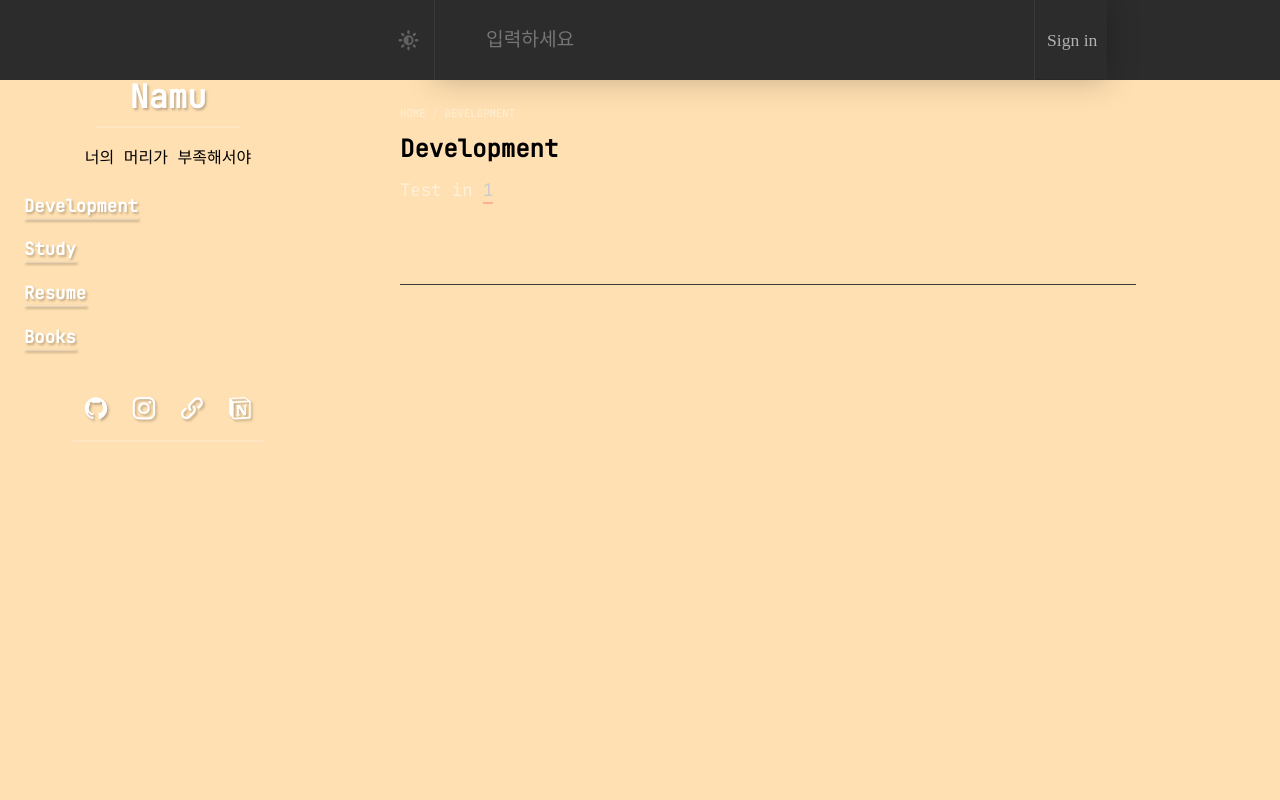
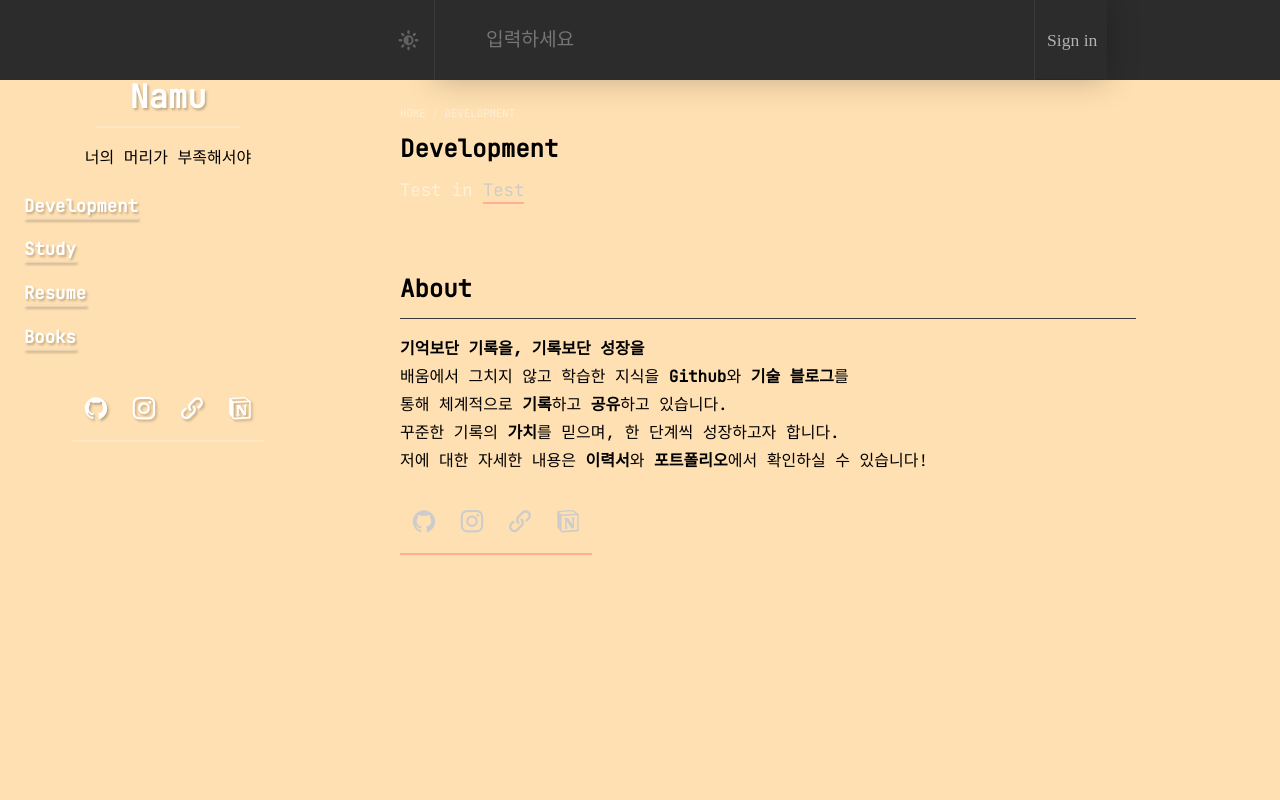
Before and after one commit to wsh6922/namu-frontend, a React (Vite) app: page / in a window 1280 px wide. Shown: the top 800 px of the page. Built offline with nearby package versions, Linux system fonts and the light colour scheme; a web font is replaced by a local one.

Commit message:
content부분 완성

```diff
--- a/src/assets/scss/section/_content.scss
+++ b/src/assets/scss/section/_content.scss
@@ -96,6 +96,49 @@
     line-height: 1.4;
 }
 
+.sidebar-social ul {
+    display: inline-block;
+    list-style: none;
+    padding-left: 0;
+    margin-top: 0;
+    margin-bottom: 0;
+}
+
+.sidebar-social ul > li {
+    float: left;
+}
+
+.sidebar-social li > .sidebar-social-icon{
+    display: inline-block;
+    text-align: center;
+    font-size: 1.4rem;
+    width: 3rem;
+    height: 4rem;
+    padding: .5rem 0;
+    line-height: 3rem;
+    border-bottom-width: 2px;
+    border-bottom-style: solid;
+}
+
+.sidebar-social ul > li > a {
+    color: #ccc;
+    transition: color 250ms, text-decoration-color 250ms, border-color 250ms;
+    text-decoration-color: rgba(255, 128, 128, 0.5);
+    border-color: rgba(255, 128, 128, 0.5);
+}
+
+.sidebar-social ul > li > a:hover {
+    transition: color 50ms, text-decoration-color 50ms, border-color 50ms;
+    text-decoration-color: rgb(255, 128, 128);
+    border-color: rgb(255, 128, 128);
+}
+
+.sidebar-social::after {
+    content: "";
+    display: table;
+    clear: both;
+}
+
 @media screen and (min-width: 42em) {
     .columns-1-2 {
         width: 50%;
--- a/src/assets/scss/setting/_reset.scss
+++ b/src/assets/scss/setting/_reset.scss
@@ -112,6 +112,10 @@ span {
   font-style: inherit;
 }
 
+strong {
+  font-weight: 700;
+}
+
 button {
   // cursor:pointer;
   // -webkit-appearance: none;
--- a/src/components/Content.jsx
+++ b/src/components/Content.jsx
@@ -15,10 +15,10 @@ const Development = () => {
             <article id="article" className="page-of_mb6" role="article">
                 <header>
                     <h1 className="page-title">Development</h1>
-                    <div className ="post-date">
+                    <div className="post-date">
                         <span className="ellipsis">
                             <time dateTime="">Test</time>&nbsp;in&nbsp;
-                            <a className="flip-title">1</a>
+                            <a className="flip-title">Test</a>
                             <span></span>
                         </span>
                     </div>
@@ -28,8 +28,39 @@ const Development = () => {
                     <aside className="about" role="complementary">
                         <div className="author">
                             <h2 className="page-title hr-bottom">
-
+                                About
                             </h2>
+                            <p>
+                                <strong>기억보단 기록을, 기록보단 성장을</strong><br />
+                                배움에서 그치지 않고 학습한 지식을 <strong>Github</strong>와 <strong>기술 블로그</strong>를<br />
+                                통해 체계적으로 <strong>기록</strong>하고 <strong>공유</strong>하고 있습니다.<br />
+                                꾸준한 기록의 <strong>가치</strong>를 믿으며, 한 단계씩 성장하고자 합니다.<br />
+                                저에 대한 자세한 내용은 <strong>이력서</strong>와 <strong>포트폴리오</strong>에서 확인하실 수 있습니다!
+                            </p>
+                            <div className="sidebar-social">
+                                <ul>
+                                    <li>
+                                        <a href="https://github.com/Thenamu" title="github" className="sidebar-social-icon">
+                                            <span className="icon-github"></span>
+                                        </a>
+                                    </li>
+                                    <li>
+                                        <a href="" title="instagram" className="sidebar-social-icon">
+                                            <span className="icon-instagram"></span>
+                                        </a>
+                                    </li>
+                                    <li>
+                                        <a href="https://wsh6922.tistory.com" title="blog" className="sidebar-social-icon">
+                                            <span className="icon-link"></span>
+                                        </a>
+                                    </li>
+                                    <li>
+                                        <a href="https://www.notion.so/3246d84a4b5949c0bd6c18005ee75557" title="notion" className="sidebar-social-icon">
+                                            <span className="icon-notion"></span>
+                                        </a>
+                                    </li>
+                                </ul>
+                            </div>
                         </div>
                     </aside>
                 </header>
```
